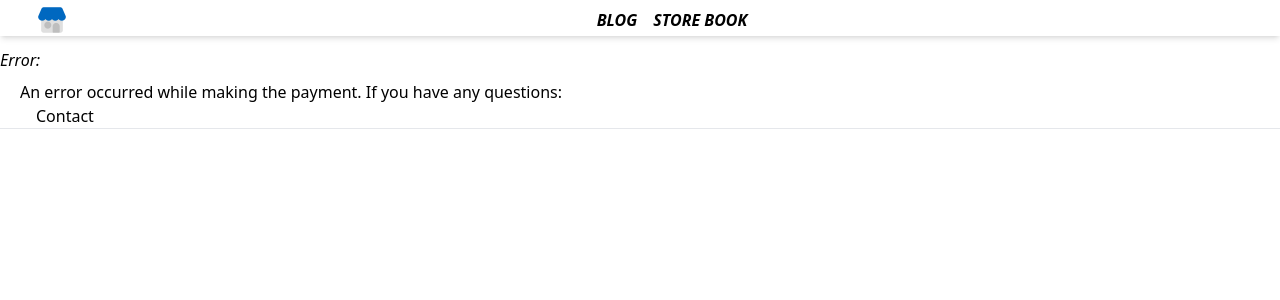
After one commit to libredesarrollo/django-shopping, a Django app: page /store/payment/error/ in a window 1280 px wide. The commit adds this page. Shown: the top 300 px of the page. Run offline with Django 5.2, Linux system fonts and the light colour scheme; the visitor is signed in with stand-in values (Sample User, id 1); some libraries are stand-ins or nearby versions.

Commit message:
vistas pagos cancelado exito y error

```diff
--- a/blog/templates/master.html
+++ b/blog/templates/master.html
@@ -24,6 +24,10 @@
                     <a href="{% url 'b.index' %}"
                         class="text-center dark:text-white px-2 py-1 italic hover:-translate-y-1 transition-all">
                         Blog
+                    </a>
+                    <a href="{% url 's.b.index' %}"
+                        class="text-center dark:text-white px-2 py-1 italic hover:-translate-y-1 transition-all">
+                        Store Book
                     </a>
 
                 </div>
--- /dev/null
+++ b/store/templates/store/payments/error.html
@@ -0,0 +1,21 @@
+{% extends "master.html" %}
+
+{% block content %}
+<div class="post prose-lg">
+
+    <div>
+        <h1 class="mb-2 md:mt-30">
+            <span class="italic">{{ _("Error") }}:</span>
+        </h1>
+
+        <div class="mx-5">
+            <p class="mb-0">{{ _("An error occurred while making the payment. If you have any questions") }}:</p>
+            <a class="ml-4 btn-sm btn-success" href="#">
+                {{ _("Contact") }}
+            </a>
+        </div>
+
+        <hr class="dark:text-white">
+
+    </div>
+    {% endblock %}
--- a/store/urls.py
+++ b/store/urls.py
@@ -1,6 +1,7 @@
 from django.urls import path
 
-from .views import BookIndex, BookShow, PaymentBookView, StripeView, PaymentSuccessView
+from .views import BookIndex, BookShow, PaymentBookView, StripeView, PaymentSuccessView, PaymentCancelView, PaymentErrorView
+
 # from . import views
 
 urlpatterns = [
@@ -15,4 +16,6 @@ urlpatterns = [
     path('payment/stripe/create-checkout-session/', StripeView.as_view(), name='s.create_checkout_session'),
     # Pantallas de pago exito, error, cancelado
     path('payment/success/<int:payment_id>', PaymentSuccessView.as_view(), name='s.payment.success'),
+    path('payment/cancel/', PaymentCancelView.as_view(), name='s.payment.cancel'),
+    path('payment/error/', PaymentErrorView.as_view(), name='s.payment.error'),
 ]
--- a/store/views.py
+++ b/store/views.py
@@ -133,7 +133,7 @@ class PaymentBookView(LoginRequiredMixin, View, BasePayment):
             )
 
         if request.headers.get("Content-Type") == "application/json":
-            return JsonResponse({"'redirect' ": reverse("s.payment.success", kwargs={"payment_id": payment.id})}, status=404)
+            return JsonResponse({"redirect": reverse("s.payment.success", kwargs={"payment_id": payment.id})})
 
         return  redirect("s.payment.success", payment_id=payment.id)
 
@@ -157,6 +157,14 @@ class PaymentSuccessView(LoginRequiredMixin, View):
     def get(self, request, payment_id:int):
         payment = get_object_or_404(Payment, id=payment_id)
         return render(request, 'store/payments/success.html', {'payment': payment})
+
+class PaymentCancelView(LoginRequiredMixin, View):
+    def get(self, request):
+        return render(request, 'store/payments/cancel.html')
+
+class PaymentErrorView(LoginRequiredMixin, View):
+    def get(self, request):
+        return render(request, 'store/payments/error.html')
 
 
 
@@ -195,24 +203,24 @@ class PaymentSuccessView(LoginRequiredMixin, View):
 #         return JsonResponse({'error': str(e)}, status=400)
 
 
-def check_payment(request,session_id):
-    try:
-        # Obtener la sesión de Stripe
-        session = stripe.checkout.Session.retrieve(session_id)
-        # Revisar si el pago está completo
-        if session.payment_status == 'paid':
-            result = {
-                'status': 'COMPLETED',
-                'idAPI': session_id,
-                'responseAPI': json.dumps(dict(session)),  # Convierte objeto a dict
-                # 'responseAPI': json.loads(json.dumps(dict(session))),  # Convierte a dict para JSON
-                'payment': 'stripe',
-                'price': session.amount_total // 100  # Convertir de centavos a unidad
-            }
+# def check_payment(request,session_id):
+#     try:
+#         # Obtener la sesión de Stripe
+#         session = stripe.checkout.Session.retrieve(session_id)
+#         # Revisar si el pago está completo
+#         if session.payment_status == 'paid':
+#             result = {
+#                 'status': 'COMPLETED',
+#                 'idAPI': session_id,
+#                 'responseAPI': json.dumps(dict(session)),  # Convierte objeto a dict
+#                 # 'responseAPI': json.loads(json.dumps(dict(session))),  # Convierte a dict para JSON
+#                 'payment': 'stripe',
+#                 'price': session.amount_total // 100  # Convertir de centavos a unidad
+#             }
 
-        return JsonResponse(result)
-    except stripe.error.StripeError as e:
-        return JsonResponse({'error': str(e)}, status=400)
+#         return JsonResponse(result)
+#     except stripe.error.StripeError as e:
+#         return JsonResponse({'error': str(e)}, status=400)
 
 
 
```
Also changed, not shown: store/templates/store/payments/cancel.html (added, +20 -0 lines), store/templates/store/payments/success.html (line endings or trailing spaces).
